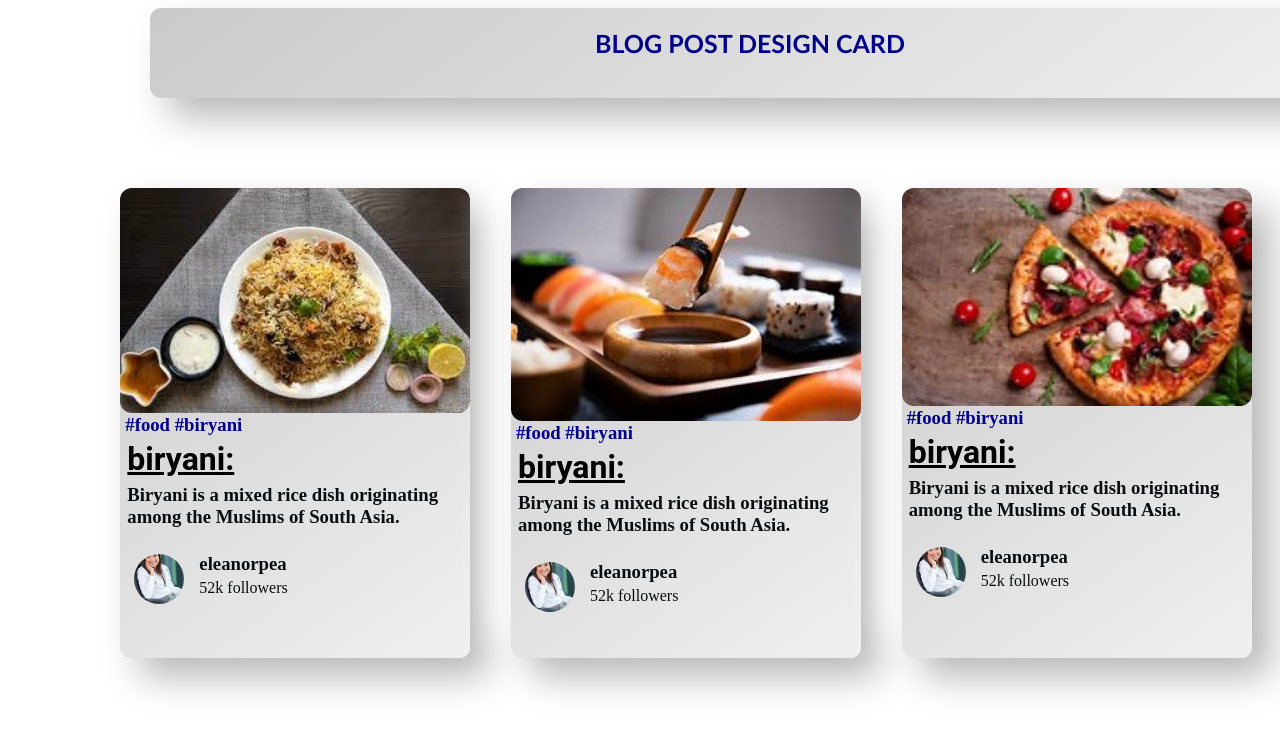
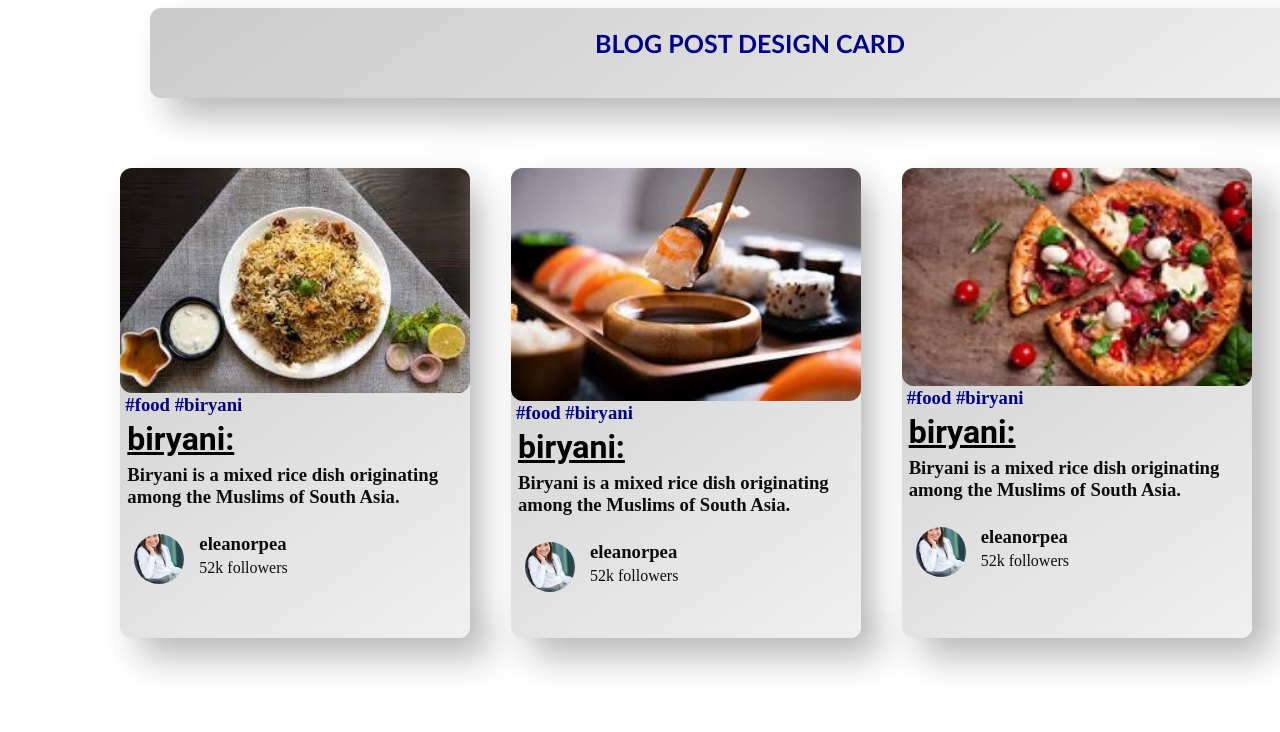
Before and after one commit to hemalatha3539/blogcard, a plain HTML site: page index.html in a window 1280 px wide. Shown: the top 732 px of the page. Drawn offline with Linux system fonts and the light colour scheme.

Commit message:
Update style.css

```diff
--- a/style.css
+++ b/style.css
@@ -13,7 +13,7 @@
     color: rgb(12, 13, 14);
     border-radius: 34px;
 /*     margin:40px; */
-    margin-top:90px;
+    margin-top:70px;
     border-radius: 11px;
 background: linear-gradient(145deg, #cacaca, #f0f0f0);
 box-shadow:  19px 19px 37px #b8b8b8,
@@ -88,7 +88,7 @@ box-shadow:  19px 19px 37px #b8b8b8,
 }
 
 .followers {
-    margin-top: -15px;
+    margin-top:-15px;
 }
 .heading{
     width:1200px;
```
